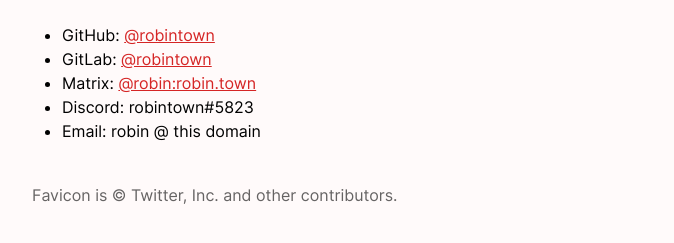
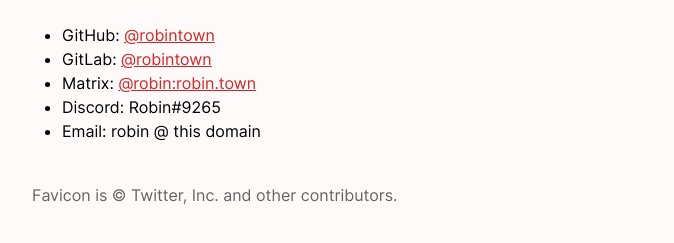
Before and after one commit to robintown/robin.town, a Jekyll site: the page built from index.html, in a window 1280 px wide. Shown: the part 546-789 px from the top of the page, without its empty margins (288-962 px from the left). Built offline with Jekyll 4.4.1, drawn with Linux system fonts in a browser that asks for light colours.

Commit message:
Update Discord username

```diff
--- a/index.html
+++ b/index.html
@@ -17,7 +17,7 @@ title: Robin's home
   <li>GitHub: <a href="https://github.com/robintown">@robintown</a></li>
   <li>GitLab: <a href="https://gitlab.com/robintown">@robintown</a></li>
   <li>Matrix: <a href="https://matrix.to/#/@robin:robin.town">@robin:robin.town</a></li>
-  <li>Discord: robintown#5823</li>
+  <li>Discord: Robin#9265</li>
   <li>Email: robin @ this domain</li>
 </ul>
 
```
